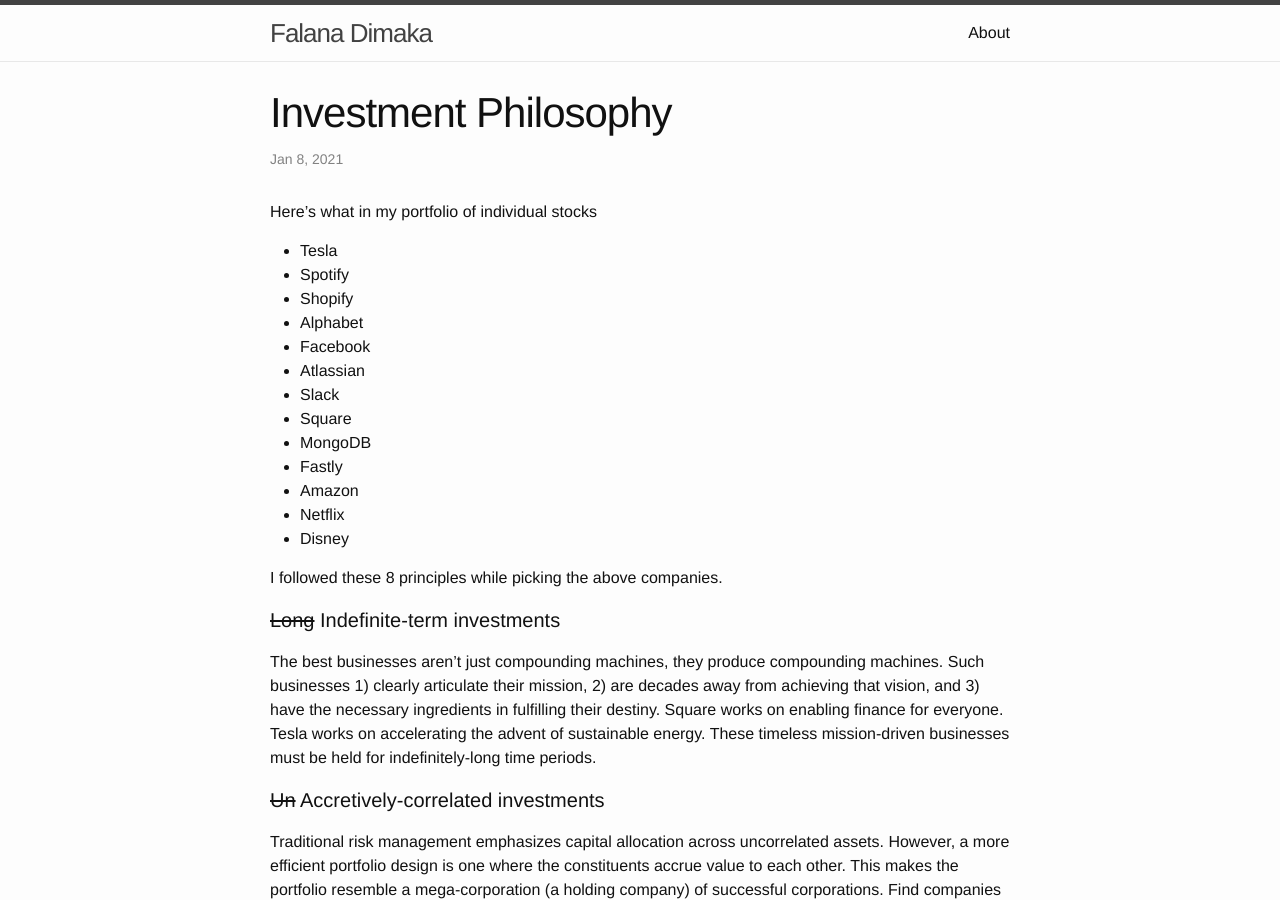
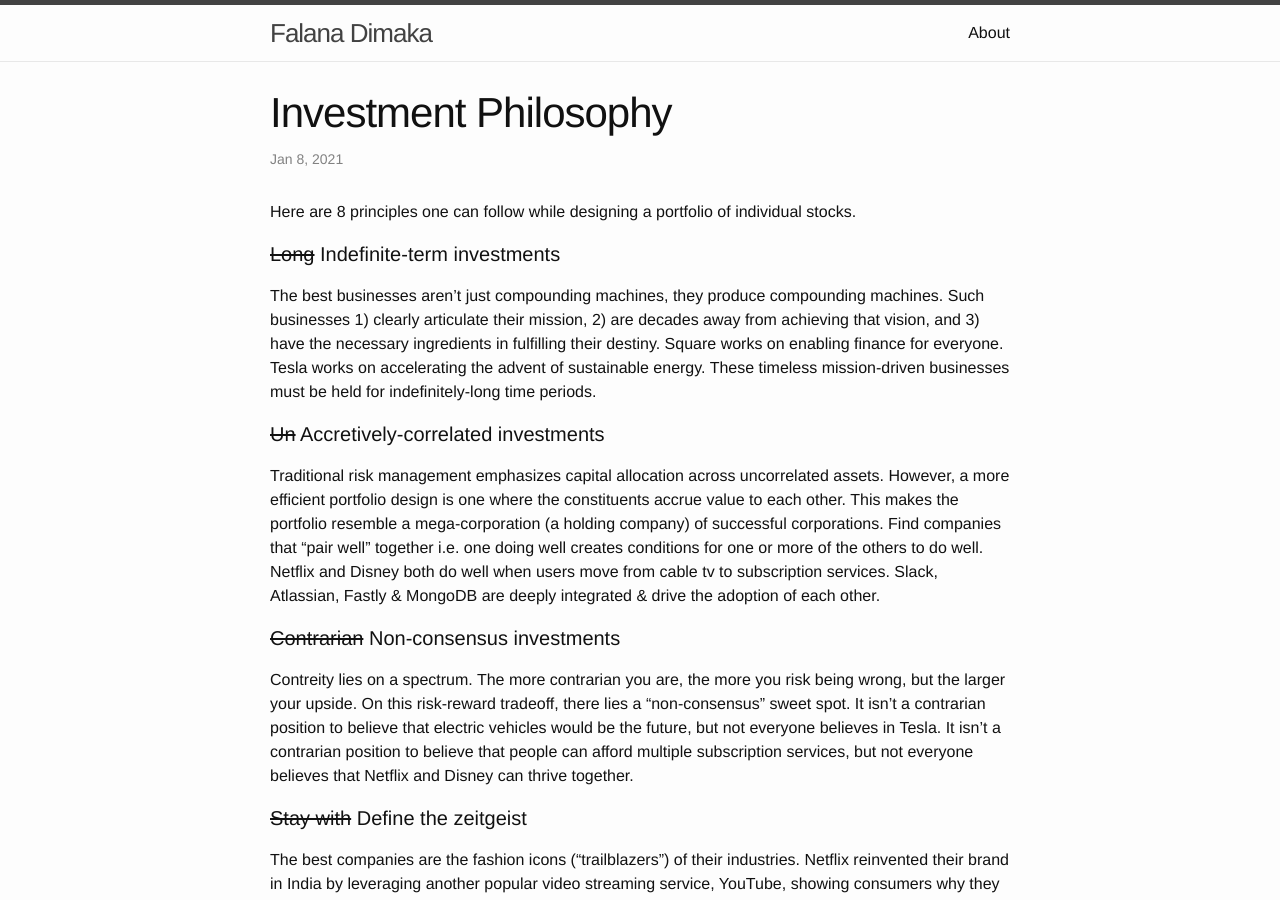
Before and after one commit to xenophene/xenophene.github.io, a Jekyll site: the page built from _posts/2021-01-07-investment-philosophy.markdown, in a window 1280 px wide and 900 px high. Built offline with Jekyll 4.4.1, drawn with Linux system fonts in a browser that asks for light colours.

Commit message:
added new post, made old edits

```diff
--- a/_posts/2020-12-01-cryptocurrency.markdown
+++ b/_posts/2020-12-01-cryptocurrency.markdown
@@ -63,6 +63,8 @@
 ### Role of Bitcoin in society
 - Insurance policy against today's economic system messing up
 - Deregulates money supply and enables more economic inclusion
+- Most companies outsource their digital infrastructure, should countries outsource their monetary policy to Bitcoin?
+- If and when China's GDP surpasses that of the US, will everything still be priced in the USD or the Yuan? Will Bitcoin be the happy neutral?
 
 ### References
 - [https://www.youtube.com/watch?v=bBC-nXj3Ng4](https://www.youtube.com/watch?v=bBC-nXj3Ng4)
--- a/_posts/2021-01-07-investment-philosophy.markdown
+++ b/_posts/2021-01-07-investment-philosophy.markdown
@@ -5,22 +5,7 @@
 categories: finance
 ---
 
-Here's what in my portfolio of individual stocks
-* Tesla
-* Spotify
-* Shopify
-* Alphabet
-* Facebook
-* Atlassian
-* Slack
-* Square
-* MongoDB
-* Fastly
-* Amazon
-* Netflix
-* Disney
-
-I followed these 8 principles while picking the above companies.
+Here are 8 principles one can follow while designing a portfolio of individual stocks.
 
 #### ~~Long~~ Indefinite-term investments ####
 The best businesses aren’t just compounding machines, they produce compounding machines. Such businesses 1) clearly articulate their mission, 2) are decades away from achieving that vision, and 3) have the necessary ingredients in fulfilling their destiny. Square works on enabling finance for everyone. Tesla works on accelerating the advent of sustainable energy. These timeless mission-driven businesses must be held for indefinitely-long time periods.
@@ -33,7 +18,6 @@
 
 #### ~~Stay with~~ Define the zeitgeist ####
 The best companies are the fashion icons ("trailblazers") of their industries. Netflix reinvented their brand in India by leveraging another popular video streaming service, YouTube, showing consumers why they needed another service. Square demonstrated what is possible when the worlds of consumer and business finance collide. Tesla made electric cars boring but still cooler than gasoline cars. Instagram is how the world expresses itself.
-
 
 #### ~~Hidden~~ Deeply misunderstood moats ####
 It is extremely rare to come across a business with a moat only visible to a few. They are discovered soon enough and the advantage goes away. What is more beneficial is to find businesses whose moats are visible in plain sight, just very deeply misunderstood. It was clear that Tesla made great electric cars, but why couldn't the German incumbents make better ones? Because right from the start, Tesla was not just building a car, but also making 1) car buying a delightful experience (disrupting car dealerships), 2) a supercharger network, 3) long-lasting, fast-charging, affordable batteries, 4) modern software for cars.
```
Also changed, not shown: _posts/2021-01-15-grotesque-food-habits.markdown (added, +42 -0 lines).
